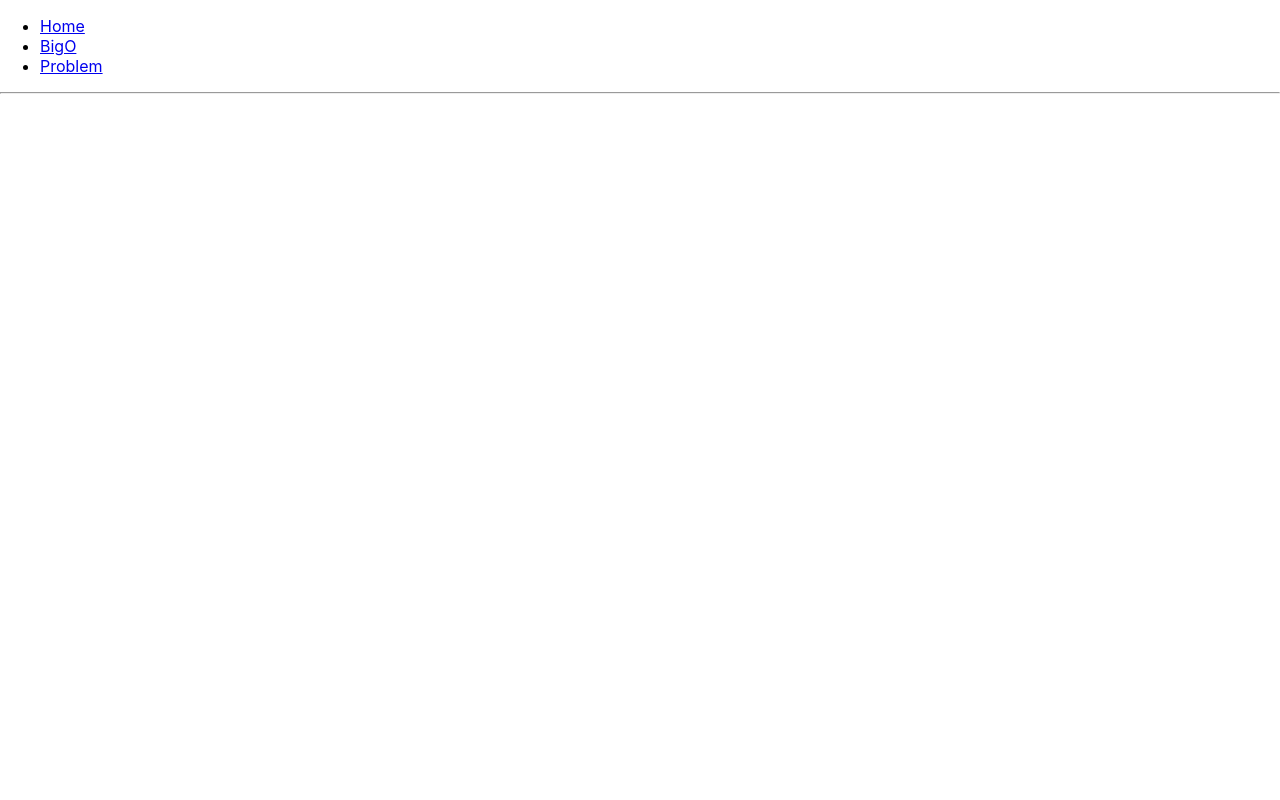
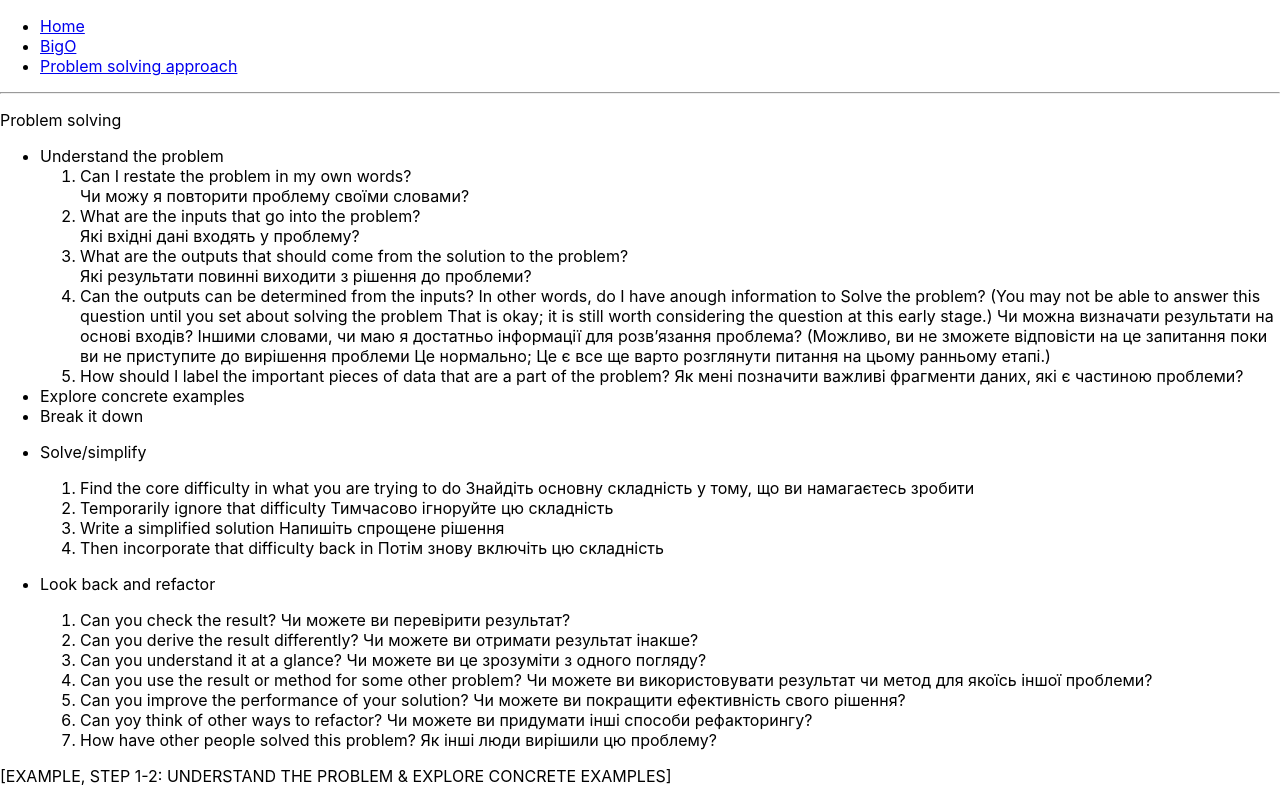
Before and after one commit to marheva/js_algorithms_data_Structures, a React (Create React App) app: page /problemApproach in a window 1280 px wide. Shown: the top 800 px of the page. Built offline with nearby package versions, Linux system fonts and the light colour scheme.

Commit message:
Modified code & added Problem directory

```diff
--- a/src/App.tsx
+++ b/src/App.tsx
@@ -8,12 +8,12 @@ import {
   Link
 } from "react-router-dom";
 import BigO from './components/BigO';
-import Problem from './components/Problem';
+import ProblemSolvingApproach from './components/Problem/ProblemSolvingApproach';
 
 const TITLE:{[arg:string]: string} = {
   HOME: 'Home',
   BIG_O: 'BigO',
-  PROBLEM: 'Problem'
+  PROBLEM_APPROACH: 'Problem solving approach'
 }
 
 function App() {
@@ -24,7 +24,7 @@ function App() {
         <ul>
           <li><Link to={`/${TITLE.HOME.toLowerCase()}`}>{TITLE.HOME}</Link></li>
           <li><Link to={`/${TITLE.BIG_O.toLowerCase()}`}>{TITLE.BIG_O}</Link></li>
-          <li><Link to={`/${TITLE.PROBLEM.toLowerCase()}`}>{TITLE.PROBLEM}</Link></li>
+          <li><Link to={`/${`problemApproach`}`}>{TITLE.PROBLEM_APPROACH}</Link></li>
         </ul>
         <hr />
         <Switch>
@@ -34,8 +34,8 @@ function App() {
           <Route path="/bigo">
             <BigO />
           </Route>
-          <Route exact path="/problem">
-            <Problem />
+          <Route exact path="/problemApproach">
+            <ProblemSolvingApproach />
           </Route>
         </Switch>
       </div>
--- a/src/components/Problem.tsx
+++ b/src/components/Problem/ProblemSolvingApproach.tsx
@@ -2,7 +2,7 @@ import React from 'react';
 
 
 
-function Problem(): JSX.Element {
+function ProblemSolvingApproach(): JSX.Element {
     function charCount(string: string): {[propertyName: string]: number} | undefined  {
         let result: {[propertyName: string]: number} = {};
         for(let char of string) {
@@ -209,4 +209,4 @@ function isAlphaNumeric(char: string) {
     )
 }
 
-export default Problem
+export default ProblemSolvingApproach
```
Also changed, not shown: 1 other file (tests, documents, lock files or other folders).
